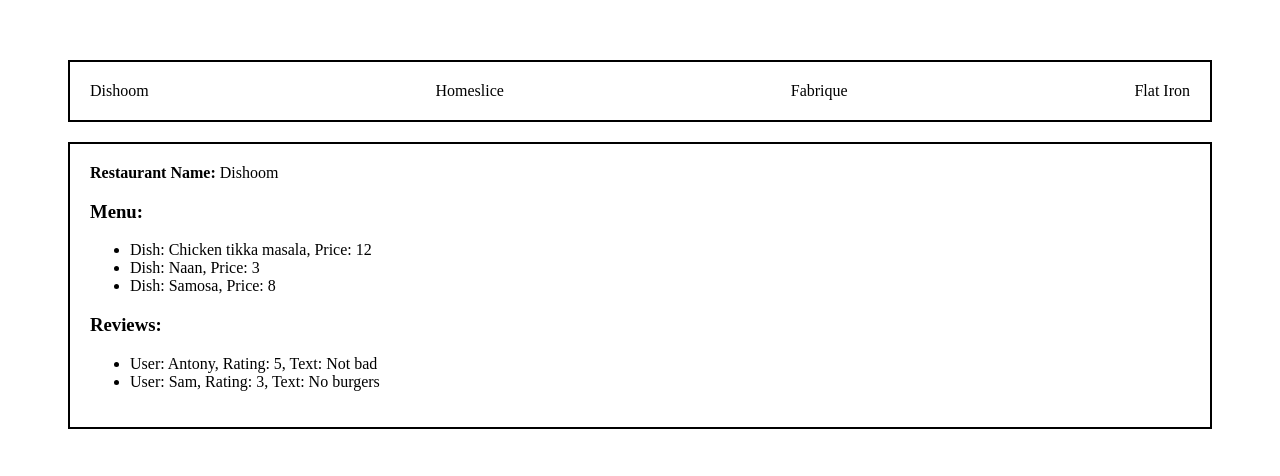
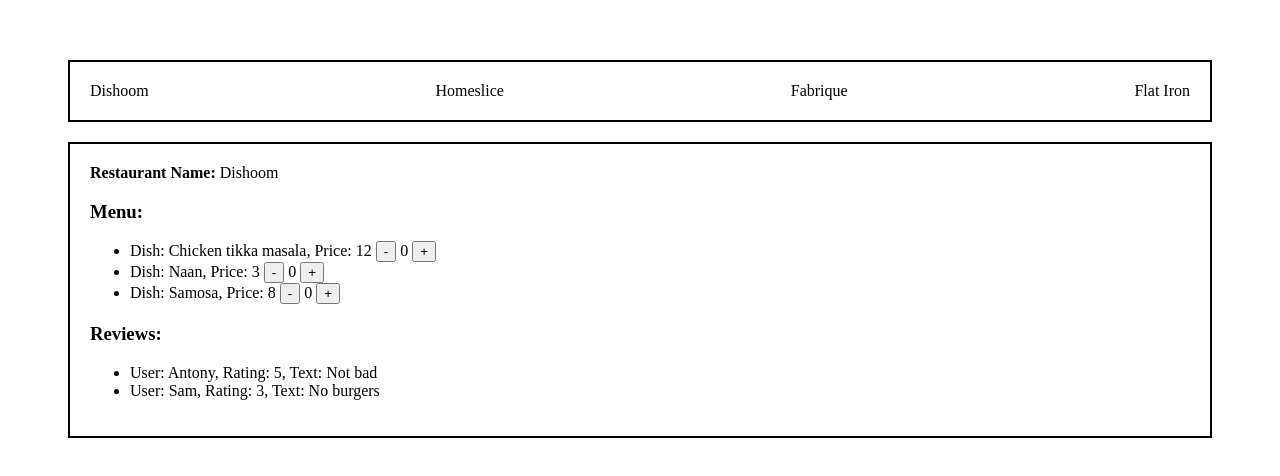
Before and after one commit to ivan-education/react-20231109, a React app: page / in a window 1280 px wide. Both pictures are taken after a click on the element "Dishoom". Shown: the top 476 px of the page. Built offline with nearby package versions, Linux system fonts and the light colour scheme; the HTML template or start-up script is replaced by a standard one.

Commit message:
add a Counter to every Dish

```diff
--- /dev/null
+++ b/src/components/counter/component.tsx
@@ -0,0 +1,31 @@
+import { useState } from "react";
+import classes from "./styles.module.css";
+
+export const Counter: React.FC = () => {
+  const [count, setCount] = useState(0);
+  return (
+    <span className="counter">
+      <button
+        className={classes.counter__button}
+        onClick={() =>
+          setCount((c) => {
+            return c > 0 ? c - 1 : 0;
+          })
+        }
+      >
+        -
+      </button>
+      &nbsp;{count}&nbsp;
+      <button
+        className={classes.counter__button}
+        onClick={() =>
+          setCount((c) => {
+            return c < 5 ? c + 1 : 5;
+          })
+        }
+      >
+        +
+      </button>
+    </span>
+  );
+};
--- /dev/null
+++ b/src/components/counter/styles.module.css
@@ -0,0 +1,3 @@
+.counter__button {
+  cursor: pointer;
+}
--- a/src/components/dish/component.tsx
+++ b/src/components/dish/component.tsx
@@ -1,4 +1,5 @@
 import { DishEntity } from "src/types";
+import { Counter } from "../counter/component";
 
 interface Props {
   dish: DishEntity;
@@ -7,6 +8,8 @@ export const Dish: React.FC<Props> = ({ dish }) => {
   return (
     <div>
       Dish: {dish.name}, Price: {dish.price}
+      &nbsp;
+      <Counter />
     </div>
   );
 };
```
